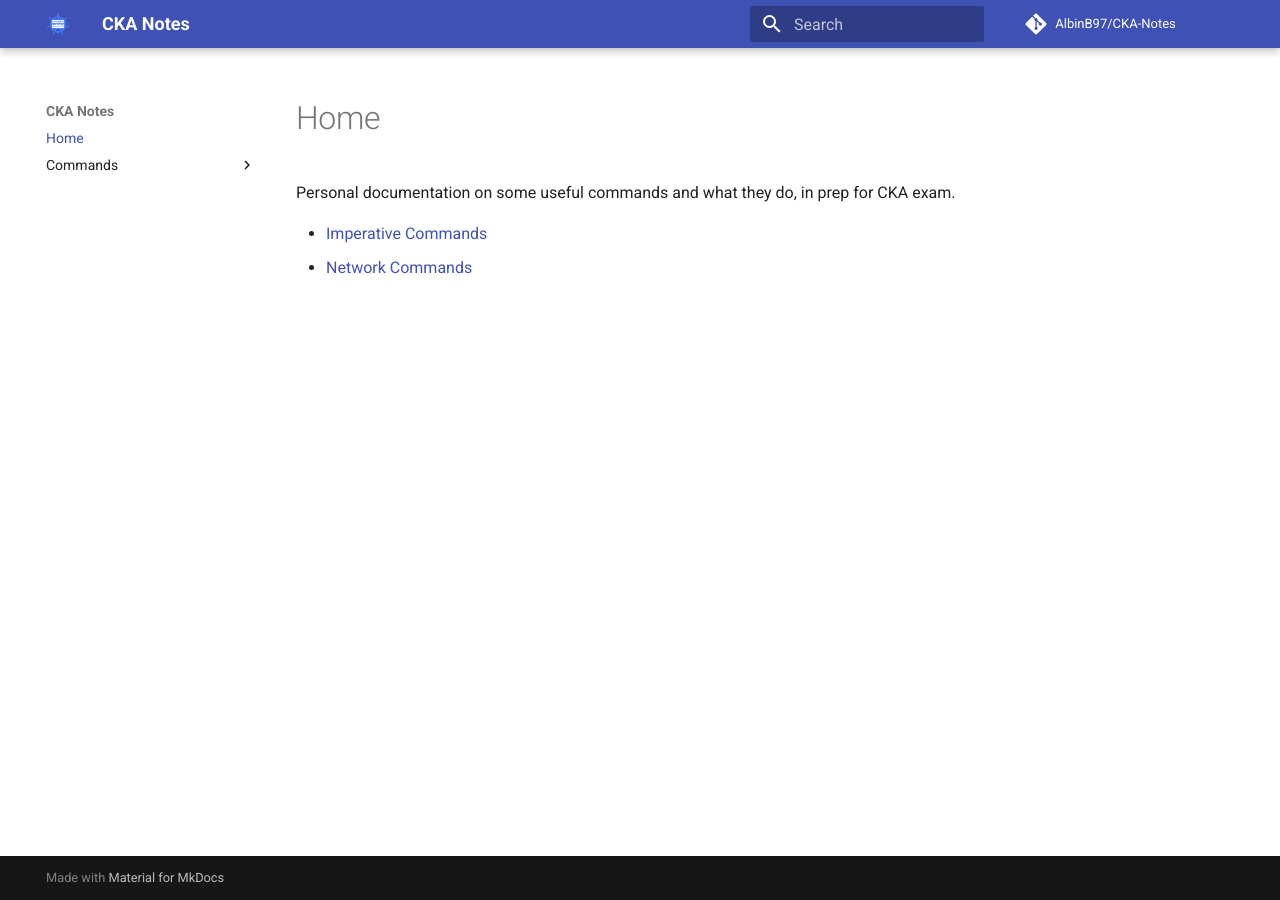
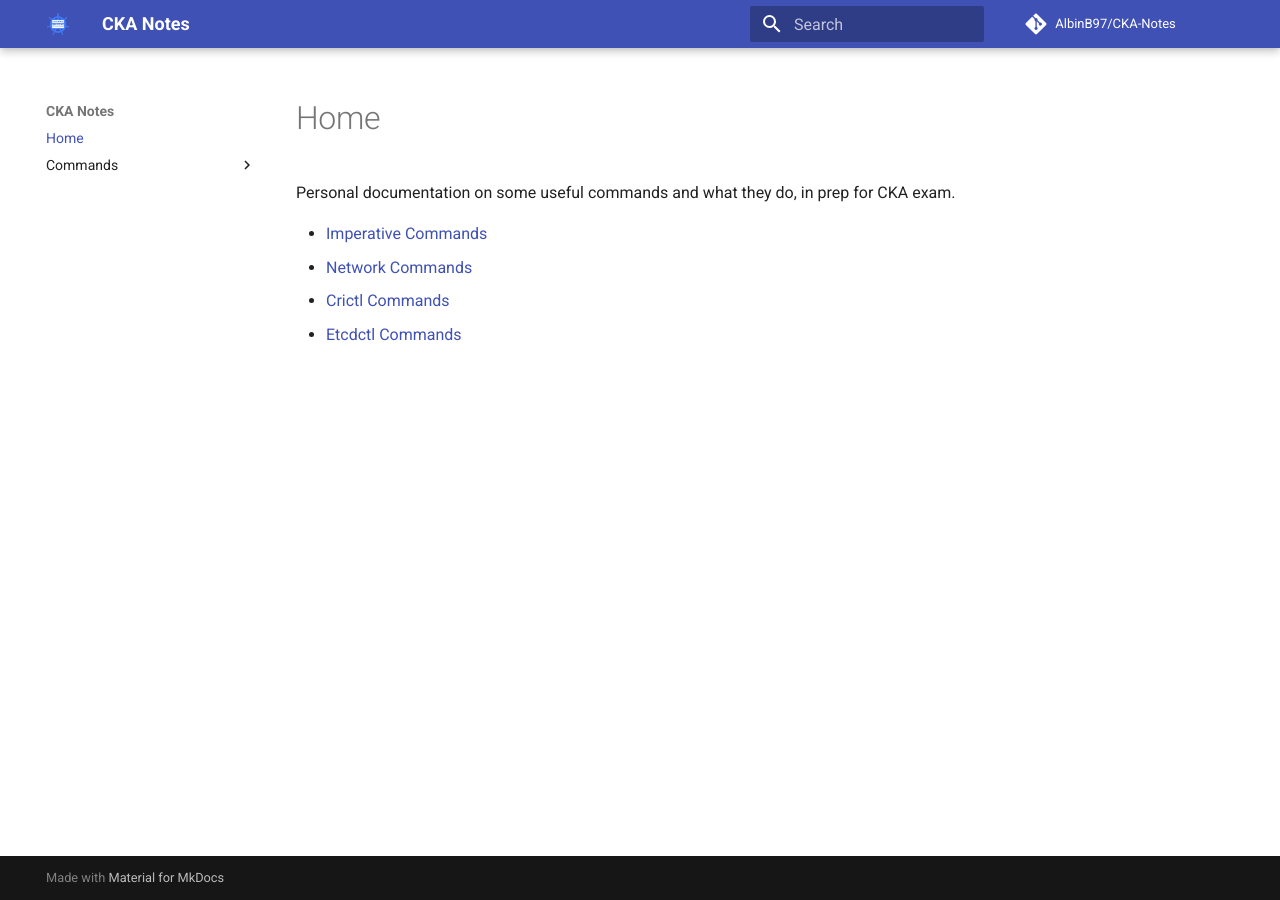
Before and after one commit to AlbinB97/CKA-Notes, an MkDocs documentation site: the page built from docs/index.md, in a window 1280 px wide. Built offline with MkDocs 1.6.1 and Material for MkDocs 9.7.7, drawn with Linux system fonts in a browser that asks for light colours; comment, search, counter and statistics services are not loaded.

Commit message:
Fixed links

```diff
--- a/docs/index.md
+++ b/docs/index.md
@@ -4,3 +4,5 @@ Personal documentation on some useful commands and what they do, in prep for CKA
 
 * [Imperative Commands](commands/imperative.md)
 * [Network Commands](commands/network.md)
+* [Crictl Commands](commands/crictl.md)
+* [Etcdctl Commands](commands/etcdctl.md)
--- a/mkdocs.yml
+++ b/mkdocs.yml
@@ -7,6 +7,8 @@ nav:
   - Commands:
     - Imperative: commands/imperative.md
     - Network: commands/network.md
+    - Crictl: commands/crictl.md
+    - Etcdctl: commands/etcdctl.md
 
 plugins:
   - search
```
Also changed, not shown: docs/commands/etcdctl.md (renamed from docs/commands/etcd.md).
